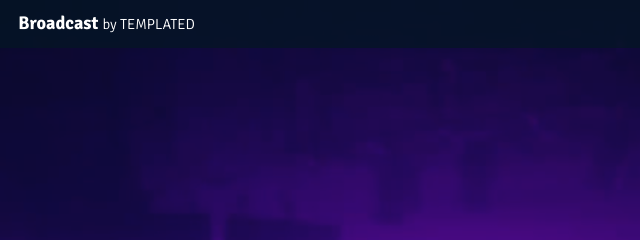
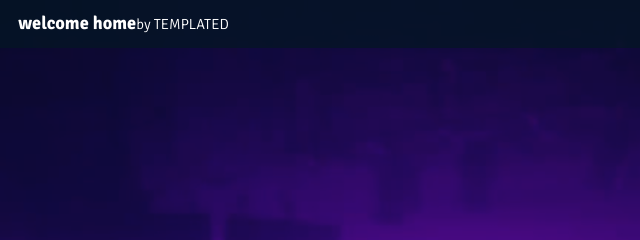
Before and after one commit to blankblake/home, a plain HTML site: page index.html in a window 1280 px wide. Shown: the top 240 px of the page, 0-640 px from the left. Drawn offline with Linux system fonts and the light colour scheme.

Commit message:
Update index.html

```diff
--- a/index.html
+++ b/index.html
@@ -15,7 +15,7 @@
 
 		<!-- Header -->
 			<header id="header">
-				<h1><a href="#">Broadcast <span>by TEMPLATED</span></a></h1>
+				<h1><a href="#">welcome home<span>by TEMPLATED</span></a></h1>
 				<a href="#menu">Menu</a>
 			</header>
 
```
